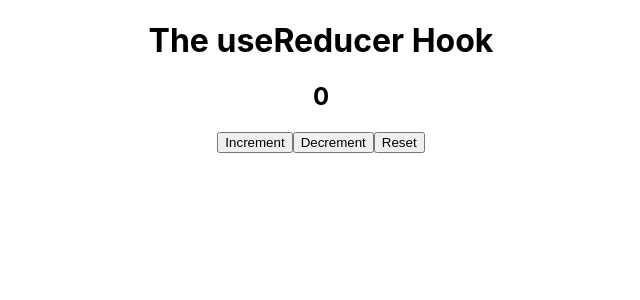
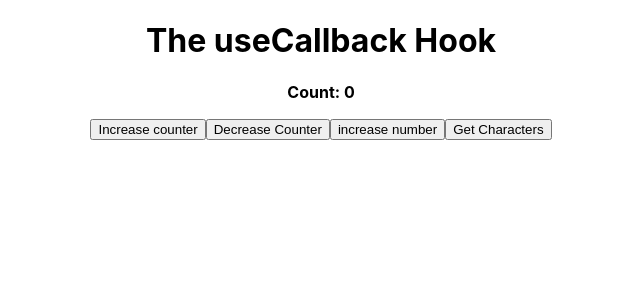
Before and after one commit to Charvine-300/React-Hooks, a React (Create React App) app: page / in a window 1280 px wide. Shown: the top 300 px of the page, without its empty margins (319-959 px from the left). Built offline with nearby package versions, Linux system fonts and the light colour scheme.

Commit message:
The useCallback Hook

```diff
--- a/src/App.js
+++ b/src/App.js
@@ -1,5 +1,6 @@
 import './App.css';
-import Reducer from './components/Reducer';
+import Callback from './components/Callback';
+
 
 function App() {
 
@@ -7,7 +8,7 @@ function App() {
 
   return (
     <div className="App">
-      <Reducer />
+      <Callback />
     </div>
   );
 }
--- /dev/null
+++ b/src/components/Callback.jsx
@@ -0,0 +1,71 @@
+import React, { useState, useCallback } from 'react'
+const funccount = new Set();
+
+
+
+const Callback = () => {
+  const [count, setCount] = useState(0);
+  const [number, setNumber] = useState(0);
+  const [results, setResults] = useState([]);
+
+  const incrementCounter = useCallback(() => {
+  	setCount(count + 1)
+    console.log(count);
+  }, [count]);
+
+  const decrementCounter = useCallback(() => {
+  	setCount(count - 1)
+    console.log(count);
+  }, [count]);
+
+  const incrementNumber = useCallback(() => {
+  	setNumber(number + 1)
+    console.log(number);
+  }, [number]);
+
+  const getCharacters = useCallback(() => {
+    fetch('https://swapi.dev/api/people')
+    .then(res => res.json())
+    .then(data => {
+      const characters = data.results;
+      console.log(characters);
+      setNumber(number + 1);
+      setResults(characters);
+    })
+  }, [number]);
+
+  funccount.add(incrementCounter);
+  funccount.add(decrementCounter);
+  funccount.add(incrementNumber);
+  funccount.add(getCharacters);
+
+  console.log(funccount);
+  alert(funccount.size);
+
+  return (
+  	<div>
+  	<h1> The useCallback Hook </h1>
+    <p> <strong> Count: {count} </strong> </p>
+  	<button onClick={incrementCounter}>
+  		Increase counter
+  	</button>
+  	<button onClick={decrementCounter}>
+  		Decrease Counter
+  	</button>
+  	<button onClick={incrementNumber}>
+  		increase number
+  	</button>
+    <button onClick={getCharacters}>
+      Get Characters
+    </button>
+    <ul>
+      {results.map(character => (
+        <li key={character.name}> {character.name} </li>
+      ))}
+    </ul>
+  	</div>
+  )
+}
+
+
+export default Callback;
```
